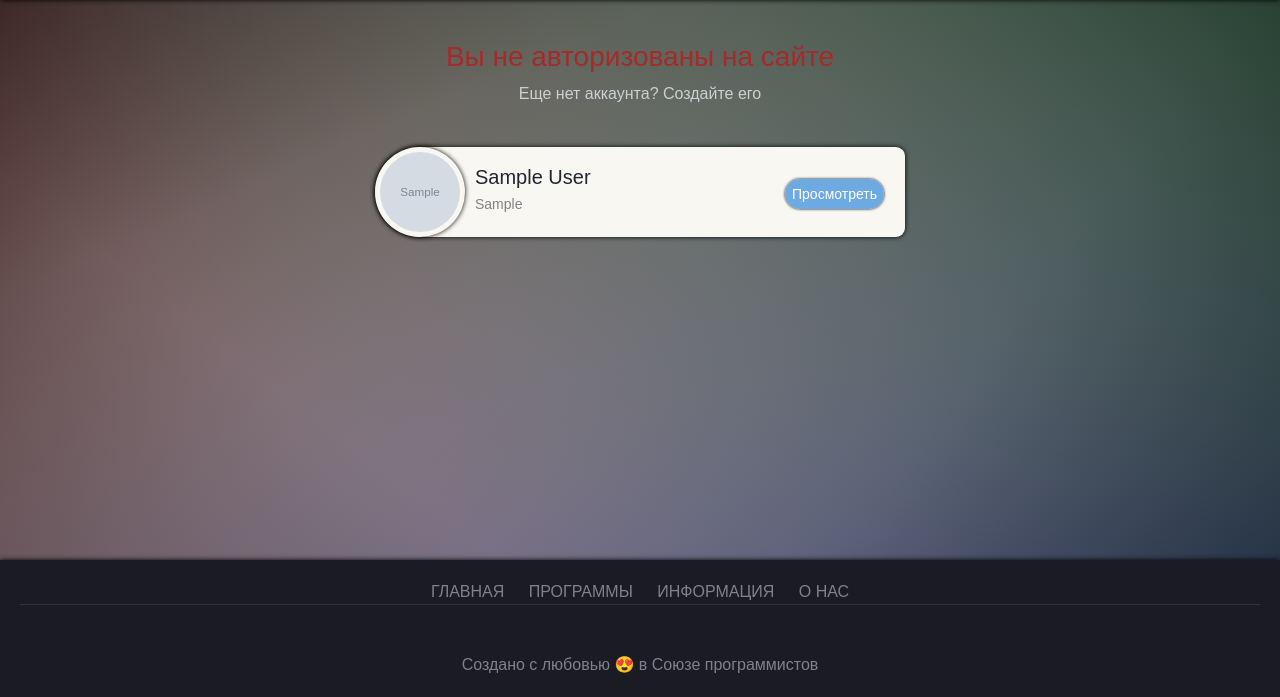
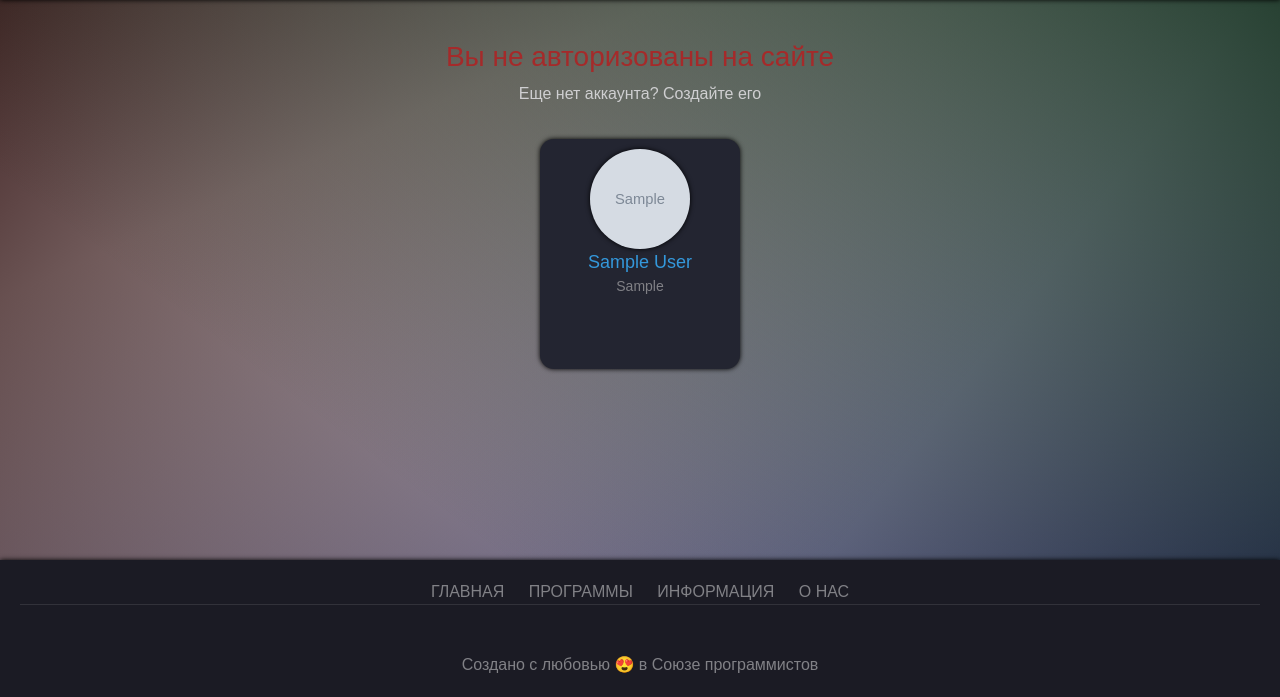
Before and after one commit to C15HOT/apps_shop, a Django app: page /profiles/ in a window 1280 px wide. Shown: the part 103-800 px from the top of the page. Run offline with Django 3.2, Linux system fonts and the light colour scheme; tables that the repository leaves empty hold one stand-in row (values such as "Sample post"); grey boxes marked "Sample" are stand-in pictures; some libraries are stand-ins or nearby versions.

Commit message:
New style of the profile list

```diff
--- a/static/css/style.css
+++ b/static/css/style.css
@@ -562,8 +562,76 @@ position: relative;
 
 /* NEW USER CARD
 =========================================== */
+.new-main-profile-list{
+	display: flex;
+	flex-wrap: wrap;
+	justify-content: center;
+	text-decoration: none;
+}
 
+.new-profile-card{
+	display: block;
+	height: 230px;
+	width: 200px;
+	background: #232531;
+	color: #3498db;
+	border-radius: 14px;
+	text-align: center;
+	box-shadow: 0 0 5px 0 black;
+	margin: 7px;
+	text-decoration: none;
+	transition-duration: 0.2s;
+	-webkit-transition-property: box-shadow, transform;
+	transition-property: box-shadow, transform;
+	cursor: pointer;
+}
+.new-profile-card:hover{
+	text-decoration: none;
+	box-shadow: 0 0 5px 0 #3498db;
+	-webkit-transform: scale(1.03);
+	transform: scale(1.03);
+}
+.new-profile-avatar{
+	position: relative;
+	border-radius: 50%;
 
+}
+.new-profile-avatar img{
+	position:relative;
+	margin-top: 10px;
+	border-radius: 50%;
+	box-shadow: 0 0 5px 0 black;
+	object-fit: cover;
+
+}
+
+.new-profile-name{
+	font-size: 18px;
+}
+.new-profile-position{
+	color: #818186;
+	font-size: 14px;
+}
+
+.new-profile-buttons{
+	display: block;
+	margin-top: auto;
+	margin-bottom: auto;
+	background: #818186;
+	width: 100%;
+	height: 45px;
+	border-bottom-left-radius: 14px;
+	border-bottom-right-radius: 14px;
+	color: #cfcfd1;
+	align-items: center;
+}
+
+.new-profile-buttons a{
+	display: block;
+	margin-top: auto;
+	margin-bottom: auto;
+	text-decoration: none;
+}
 /* App list
 =======================================*/
 
--- a/templates/profile_list.html
+++ b/templates/profile_list.html
@@ -2,10 +2,10 @@
 {% block content %}
 
 {% if profile_list %}
-
+<div class="new-main-profile-list">
      {% for profile in profile_list %}
 
-      <div class="user-card">
+      <!-- <div class="user-card">
          <div class="content">
             <div class="avatar">
                <img width="90" height="90" src="{{MEDIA_URL}}{{profile.avatar.url}}">
@@ -21,7 +21,29 @@
                   <a href="{% url 'profile_detail' profile.slug %}">Просмотреть</a>
             </div>
          </div>
+      </div> -->
+
+      <!-- New profile list -->
+      <a href="{% url 'profile_detail' profile.slug %}">
+
+      <div class="new-profile-card">
+            <div class="new-profile-avatar">
+                  <img width="100" height="100" src="{{MEDIA_URL}}{{profile.avatar.url}}" alt="">
+            </div>
+
+                  <div class="new-profile-name">
+             {{ profile.user.first_name }} {{ profile.user.last_name  }}
+                  </div>
+                  <div class="new-profile-position">
+                  {{ profile.position }}
+                  </div>
+
+
+            <!-- <div class="new-profile-buttons">
+                  <a href="{% url 'profile_detail' profile.slug %}">Просмотреть</a>
+            </div> -->
       </div>
+      </a>
 
 
 <!--
@@ -32,7 +54,7 @@
         <a class="list_news__link" href="{% url 'profile_detail' profile.slug %}">{{ profile.user.username }}</a>
       -->
      {% endfor %}
-
+</div>
 {% endif %}
 
 {% endblock %}
```
